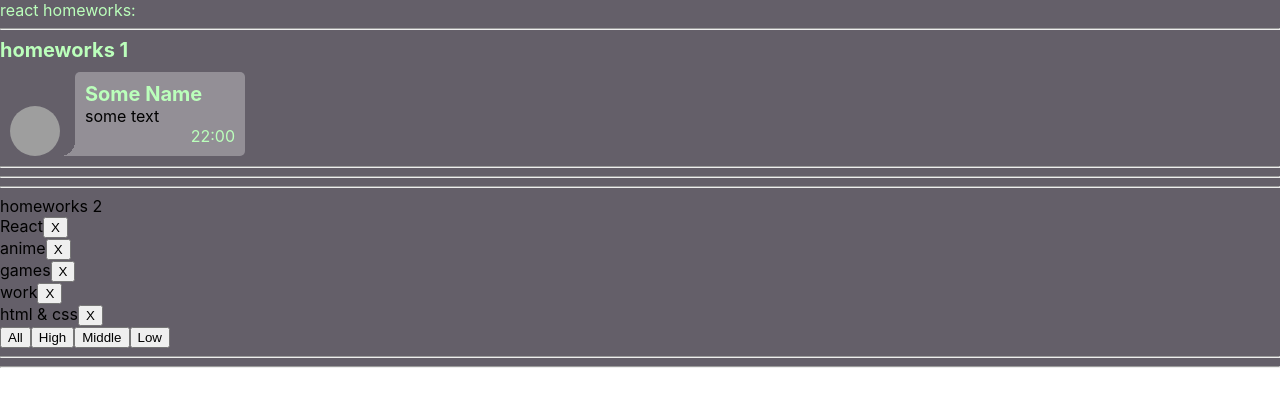
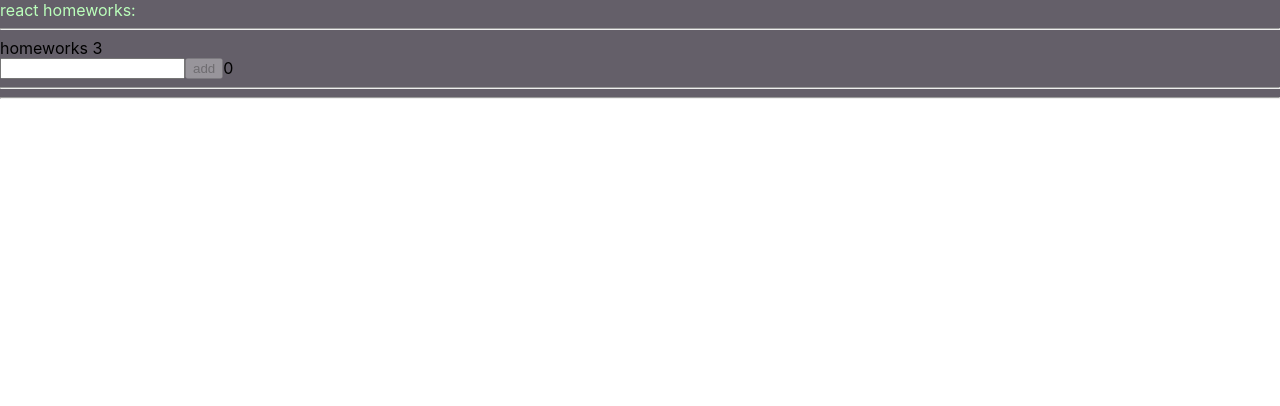
Before and after one commit to Igor-JCI/s-projects, a React (Create React App) app: page / in a window 1280 px wide. Shown: the top 406 px of the page. Built offline with nearby package versions, Linux system fonts and the light colour scheme; grey boxes are pictures that could not be loaded.

Commit message:
03-Input and Error

```diff
--- a/package.json
+++ b/package.json
@@ -10,6 +10,7 @@
     "@types/node": "^16.18.16",
     "@types/react": "^18.0.28",
     "@types/react-dom": "^18.0.11",
+    "@types/uuid": "^9.0.1",
     "react": "^18.2.0",
     "react-dom": "^18.2.0",
     "react-scripts": "5.0.1",
--- a/src/p1-main/m1-ui/u1-app/App.tsx
+++ b/src/p1-main/m1-ui/u1-app/App.tsx
@@ -2,14 +2,15 @@ import React from 'react'
 import s from './App.module.css'
 import HW1 from '../../../p2-homeworks/h1/HW1'
 import HW2 from "../../../p2-homeworks/h2/HW2";
+import HW3 from "../../../p2-homeworks/h3/HW3";
 
 function App() {
     return (
         <div className={s.App}>
             <div className={s.text}>react homeworks:</div>
-            <HW1/>
-            <HW2/>
-            {/*<HW3/>*/}
+           {/* <HW1/>
+            <HW2/>*/}
+            <HW3/>
             {/*<HW4/>*/}
             {/*<HW5/>*/}
 
--- a/src/p2-homeworks/h3/Greeting.module.css
+++ b/src/p2-homeworks/h3/Greeting.module.css
@@ -1,5 +1,9 @@
-.someClass {
-
+.greeting {
+    display: flex;
+    align-items: flex-start;
+}
+.textError {
+    color: red;
 }
 
 .error {
--- a/src/p2-homeworks/h3/Greeting.tsx
+++ b/src/p2-homeworks/h3/Greeting.tsx
@@ -1,26 +1,40 @@
-import React from 'react'
+import React, {ChangeEvent} from 'react'
 import s from './Greeting.module.css'
+import {UserType} from "./HW3";
 
 type GreetingPropsType = {
-    name: any // need to fix any
-    setNameCallback: any // need to fix any
-    addUser: any // need to fix any
-    error: any // need to fix any
-    totalUsers: any // need to fix any
+    name: string
+    setNameCallback: (e: ChangeEvent<HTMLInputElement>) => void
+    addUser: () => void
+    error: string
+    totalUsers: number
+    users: Array<UserType>
+    onEnter: (e: React.KeyboardEvent<HTMLInputElement>) => void
 }
 
-// презентационная компонента (для верстальщика)
+// презентационная компонента
 const Greeting: React.FC<GreetingPropsType> = (
-    {name, setNameCallback, addUser, error, totalUsers} // деструктуризация пропсов
+    {name, setNameCallback, addUser, error, totalUsers, users, onEnter} // деструктуризация пропсов
 ) => {
-    const inputClass = s.error // need to fix with (?:)
+    const inputClass = error !== '' ? s.error : ""
+    const spanClass = error !== '' ? s.textError : ""
 
     return (
         <div>
-            <input value={name} onChange={setNameCallback} className={inputClass}/>
-            <span>{error}</span>
-            <button onClick={addUser}>add</button>
-            <span>{totalUsers}</span>
+            <div className={s.greeting}>
+                <input value={name} onChange={setNameCallback} className={inputClass} onKeyDown={onEnter}
+                       onBlur={setNameCallback}/>
+                <button onClick={addUser} disabled={!name}>add</button>
+                <span>{totalUsers}</span>
+            </div>
+            <div className={spanClass}>{error}</div>
+            <div>
+                {users.map((u: UserType) => {
+                    return (
+                        <div key={u._id}>{u.name}</div>
+                    )
+                })}
+            </div>
         </div>
     )
 }
--- a/src/p2-homeworks/h3/GreetingContainer.tsx
+++ b/src/p2-homeworks/h3/GreetingContainer.tsx
@@ -1,28 +1,39 @@
-import React, {useState} from 'react'
+import React, {ChangeEvent, useState} from 'react'
 import Greeting from './Greeting'
+import {UserType} from "./HW3";
 
 type GreetingContainerPropsType = {
-    users: any // need to fix any
-    addUserCallback: any // need to fix any
+    users: Array<UserType>
+    addUserCallback: (name: string) => void
 }
 
-// более простой и понятный для новичков
-// function GreetingContainer(props: GreetingPropsType) {
-
-// более современный и удобный для про :)
 // уровень локальной логики
 const GreetingContainer: React.FC<GreetingContainerPropsType> = ({users, addUserCallback}) => { // деструктуризация пропсов
-    const [name, setName] = useState<any>('') // need to fix any
-    const [error, setError] = useState<any>('') // need to fix any
+    const [name, setName] = useState<string>('')
+    const [error, setError] = useState<string>('')
 
-    const setNameCallback = (e: any) => { // need to fix any
-        setName('') // need to fix
+    const setNameCallback = (e: ChangeEvent<HTMLInputElement>) => {
+        const value = e.currentTarget.value.trim()
+        if (value) {
+            setName(value)
+            error && setError("")
+        } else {
+            name && setName("")
+            setError("name is require!")
+        }
     }
     const addUser = () => {
-        alert(`Hello  !`) // need to fix
+        addUserCallback(name)
+        alert(`Hello ${name} !`)
+        setName('')
+    }
+    const onEnter = (e: React.KeyboardEvent<HTMLInputElement>) => {
+        if (e.key === "Enter" && name) {
+            addUser()
+        }
     }
 
-    const totalUsers = 0 // need to fix
+    const totalUsers = users.length // need to fix
 
     return (
         <Greeting
@@ -31,6 +42,8 @@ const GreetingContainer: React.FC<GreetingContainerPropsType> = ({users, addUser
             addUser={addUser}
             error={error}
             totalUsers={totalUsers}
+            users={users}
+            onEnter={onEnter}
         />
     )
 }
--- a/src/p2-homeworks/h3/HW3.tsx
+++ b/src/p2-homeworks/h3/HW3.tsx
@@ -1,18 +1,21 @@
 import React, {useState} from 'react'
 import GreetingContainer from './GreetingContainer'
+import {v1} from "uuid";
 
 // types
 export type UserType = {
-    _id: any // need to fix any
-    name: any // need to fix any
+    _id: string
+    name: string
 }
 
 // уровень работы с глобальными данными
 function HW3() {
-    const [users, setUsers] = useState<any>([]) // need to fix any
+    const [users, setUsers] = useState<Array<UserType>>([]) // need to fix any
 
-    const addUserCallback = (name: any) => { // need to fix any
-        setUsers([]) // need to fix
+    const addUserCallback = (name: string) => {
+        debugger
+        const newUser = {_id: v1(), name}
+        setUsers([...users, newUser])
     }
 
     return (
```
Also changed, not shown: 2 other files (tests, documents, lock files or other folders).
